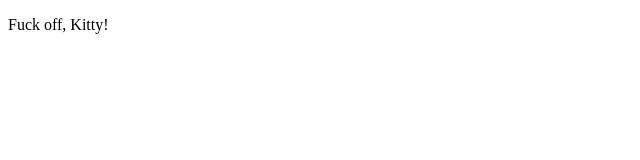
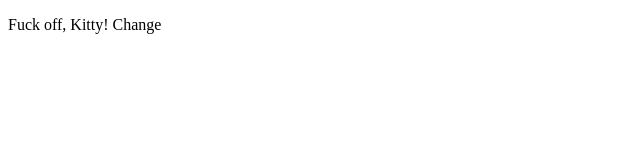
Before and after one commit to RottenGotten/coursera-test, a plain HTML site: page site/index.html in a window 1280 px wide. Shown: the full height of the page, 0-640 px from the left. Drawn offline with Linux system fonts and the light colour scheme.

Commit message:
Test addition

```diff
--- a/site/index.html
+++ b/site/index.html
@@ -4,6 +4,6 @@
 	<title>Hello Kitty!</title>
 </head>
 <body>
-<p>Fuck off, Kitty!</p>
+<p>Fuck off, Kitty! Change</p>
 </body>
 </html>
```
